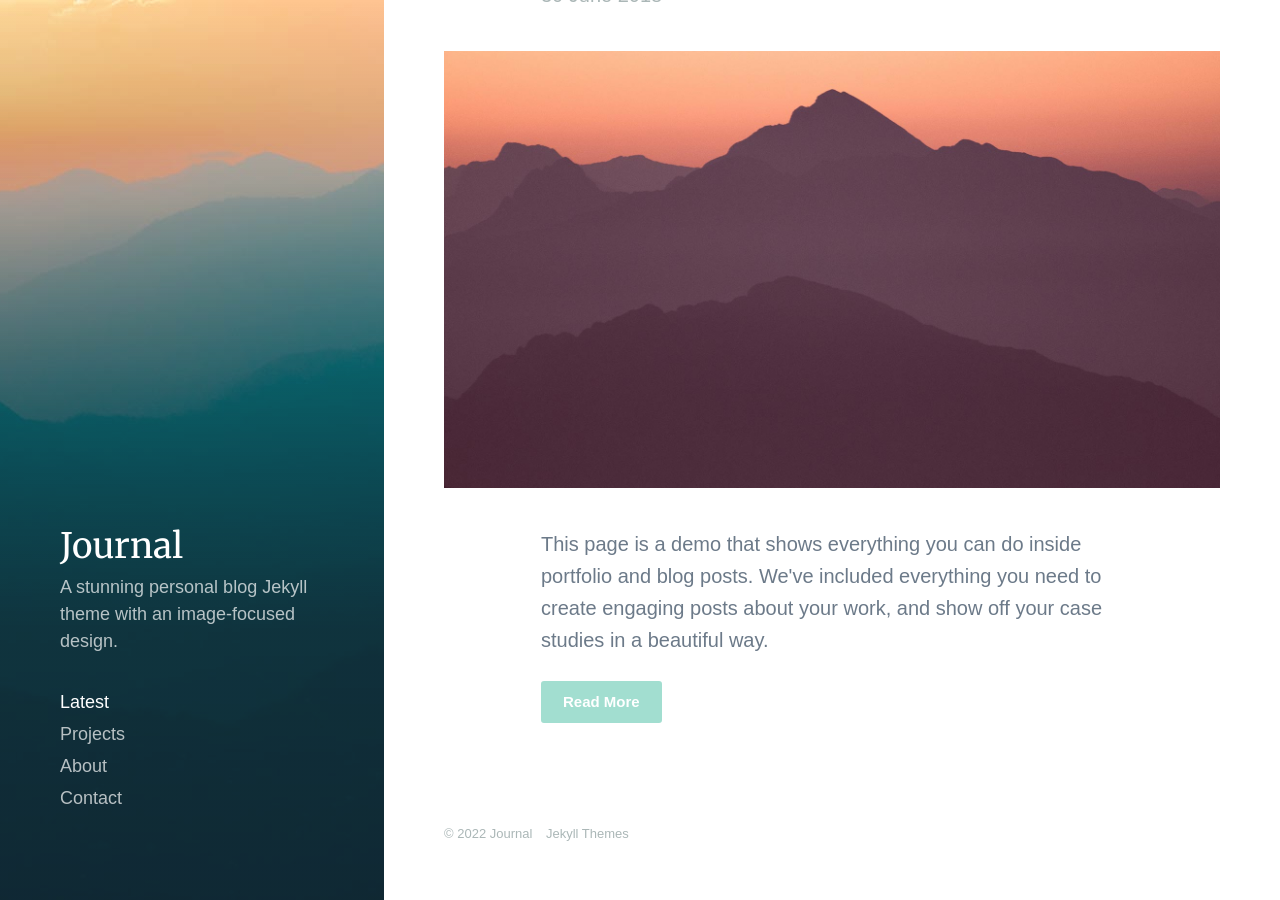
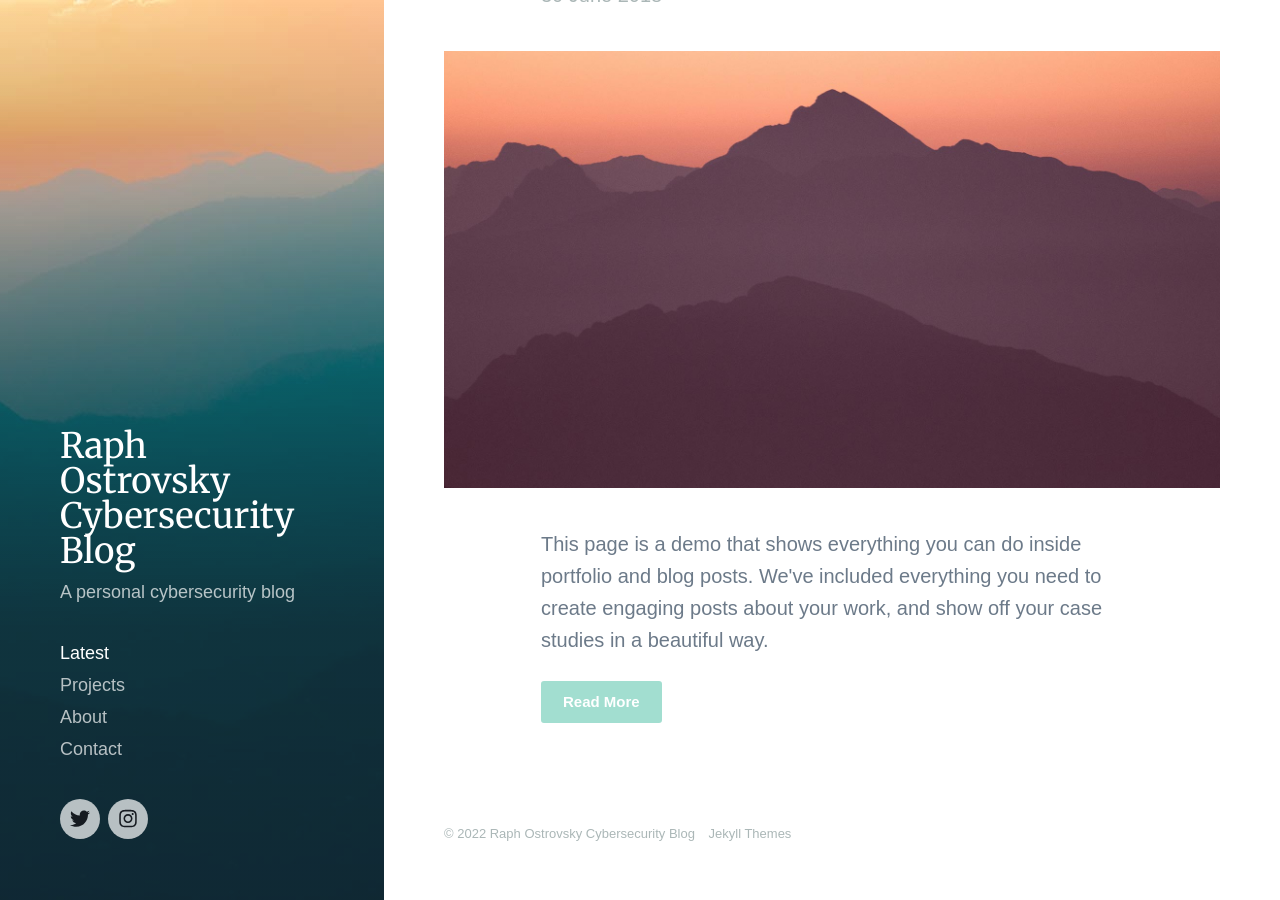
Before and after one commit to raph-ostrovsky/raph-ostrovsky.github.io, a Jekyll site: the page built from index.html, in a window 1280 px wide and 900 px high, scrolled down 133 px. Built offline with Jekyll 4.4.1, drawn with Linux system fonts in a browser that asks for light colours; nearby versions of some CDN libraries; some web fonts are replaced; the list of posts is cut into pages by our own code.

Commit message:
first change

```diff
--- a/_config.yml
+++ b/_config.yml
@@ -1,6 +1,6 @@
-site: Journal Jekyll Theme
+site: CyberViking - (change in future)
 
-url:
+url: https://raph-ostrovsky.github.io/
 baseurl:
 
 collections:
--- a/_data/settings.yml
+++ b/_data/settings.yml
@@ -1,6 +1,6 @@
 basic_settings:
-  site_title: Journal
-  site_tagline: A stunning personal blog Jekyll theme with an image-focused design.
+  site_title: Raph Ostrovsky Cybersecurity Blog
+  site_tagline: A personal cybersecurity blog
   favicon_image: /images/favicon.png
 
 header_settings:
@@ -30,8 +30,8 @@ contact_settings:
 
 social_settings:
   facebook_url: ''
-  twitter_url: ''
-  instagram_url: ''
+  twitter_url: 'https://twitter.com/ronin_it_'
+  instagram_url: 'https://www.instagram.com/raph_way_/'
   snapchat_url: ''
   youtube_url: ''
   google-plus_url: ''
```
Also changed, not shown: images/favicon.png, 2 other files.
